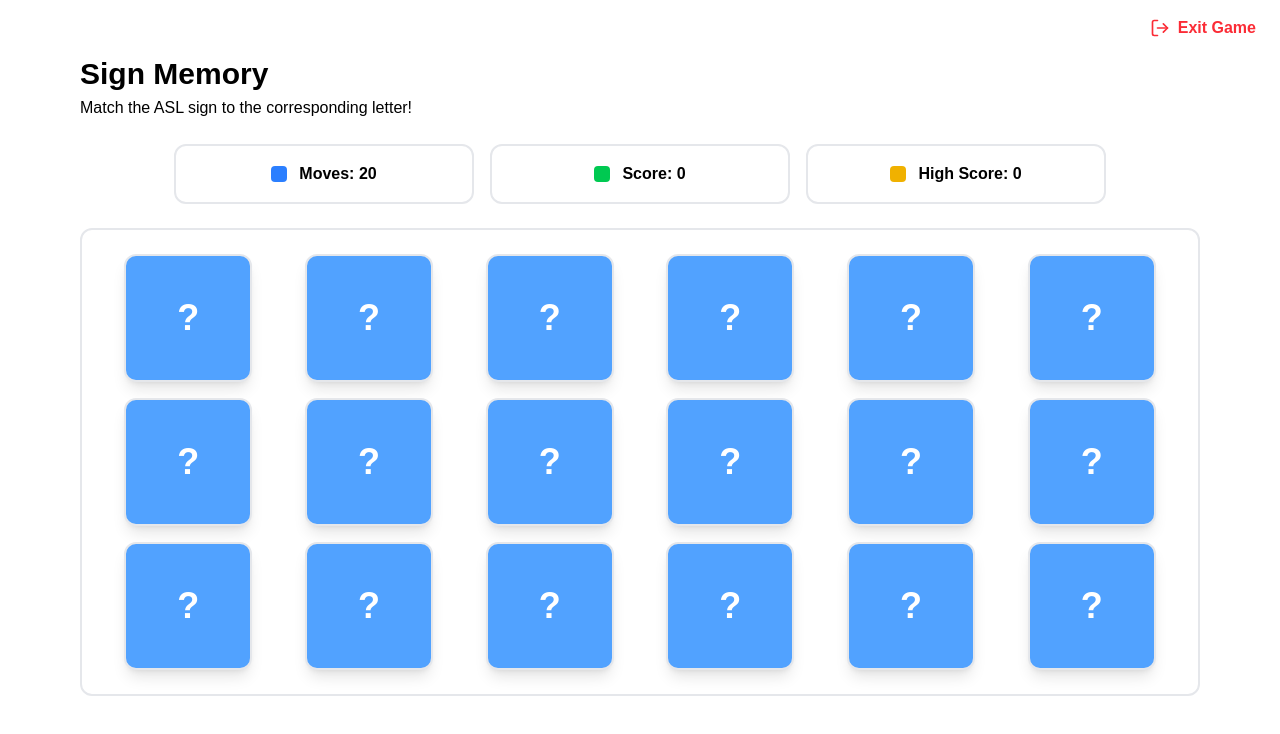
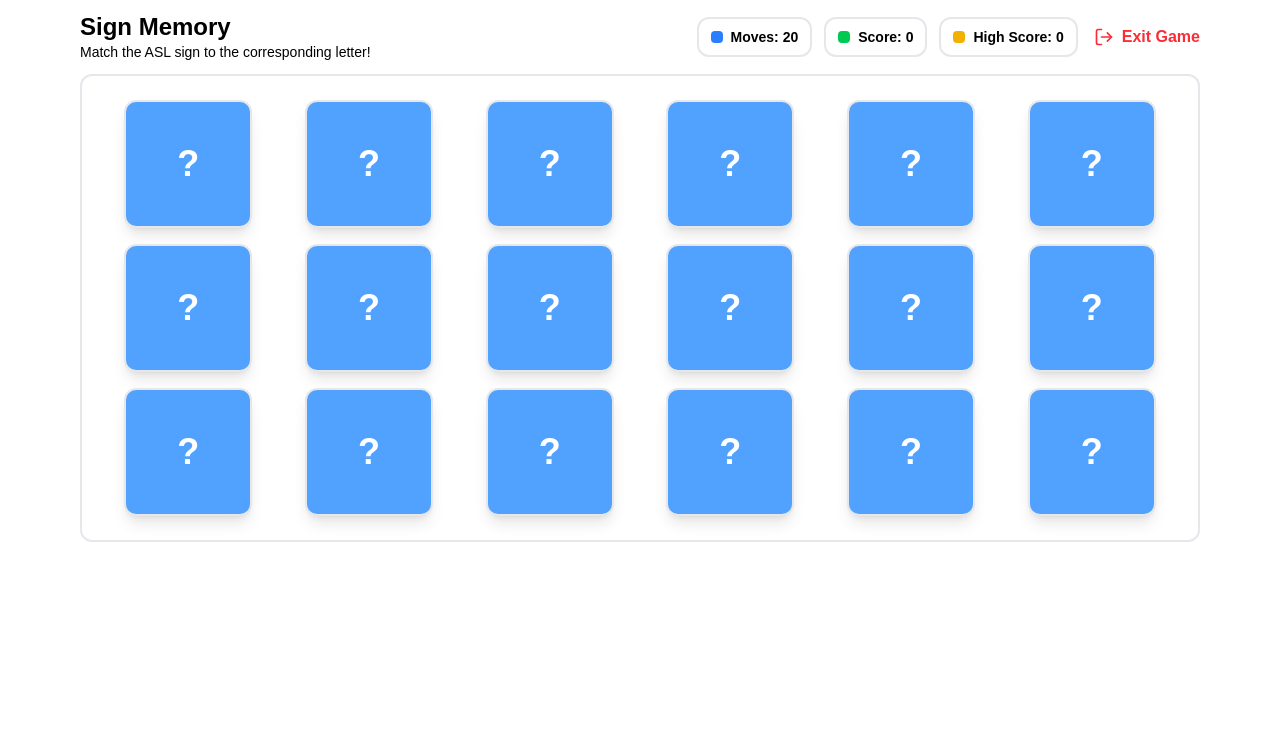
Before and after one commit to CalebR04/Educational-App-Design-Project, a Next.js app in the folder my-app/: page /games/memory in a window 1280 px wide. Shown: the top 734 px of the page. Built offline with nearby package versions, Linux system fonts and the light colour scheme.

Commit message:
Updated sizing on some pages

```diff
--- a/my-app/app/games/combos/page.tsx
+++ b/my-app/app/games/combos/page.tsx
@@ -220,18 +220,8 @@ export default function SignComboPage() {
 
   return (
     <div className="h-screen bg-white text-[#111827] flex flex-col overflow-hidden">
-      <div className="flex justify-end px-6 pt-4 shrink-0">
-        <button
-          onClick={() => setShowExitConfirm(true)}
-          className="flex items-center gap-2 text-red-500 hover:text-red-600 font-bold transition"
-        >
-          <LogOut className="w-5 h-5" />
-          Exit Game
-        </button>
-      </div>
-
       {/* Main Content Area */}
-      <main className="w-full max-w-7xl mx-auto px-4 py-4 sm:py-8 flex-1 flex flex-col justify-start h-full">
+      <main className="w-full max-w-7xl mx-auto px-4 py-2 flex-1 flex flex-col justify-start h-full">
 
         <div className="w-full flex flex-col gap-2">
 
@@ -242,13 +232,21 @@ export default function SignComboPage() {
               <p className="text-blue-600 font-bold text-[10px] sm:text-xs uppercase tracking-widest mt-1">Phrase {currentIdx + 1} of 5</p>
             </div>
             <div className="flex items-center gap-3 sm:gap-6">
-              <button onClick={() => setShowInfoModal(true)} className="text-gray-400 hover:text-blue-500 transition-colors" title="Scoring & Tips">
-                <Info size={24} className="sm:w-6 sm:h-6" />
-              </button>
               <div className="text-right">
                 <p className="text-[10px] sm:text-xs font-bold text-gray-400 uppercase leading-none">Score</p>
                 <p className="text-xl sm:text-2xl font-black text-black leading-none mt-1">{score}</p>
               </div>
+              <button onClick={() => setShowInfoModal(true)} className="flex items-center gap-1.5 text-gray-400 hover:text-blue-500 font-bold transition-colors">
+                <Info size={20} />
+                <span className="text-sm">Info</span>
+              </button>
+              <button
+                onClick={() => setShowExitConfirm(true)}
+                className="flex items-center gap-2 text-red-500 hover:text-red-600 font-bold transition"
+              >
+                <LogOut className="w-5 h-5" />
+                <span className="text-base">Exit Game</span>
+              </button>
             </div>
           </div>
 
@@ -310,7 +308,7 @@ export default function SignComboPage() {
 
 
           {/* WORK AREA */}
-          <div className="bg-blue-50/50 border-2 border-dashed border-blue-200 rounded-xl p-3 min-h-[100px] flex flex-wrap gap-2 sm:gap-3 items-center justify-center transition-all shrink-0">
+          <div className="bg-blue-50/50 border-2 border-dashed border-blue-200 rounded-xl p-3 h-32 flex flex-wrap gap-2 sm:gap-3 items-center justify-center overflow-hidden shrink-0">
             {workArea.length === 0 ? (
               <div className="flex flex-col items-center text-blue-300">
                 <MoveHorizontal size={20} className="mb-1" />
@@ -334,7 +332,7 @@ export default function SignComboPage() {
                     }`}
                   >
                     {/* Sizes for the Work Area */}
-                    <div className="w-14 h-20 sm:w-16 sm:h-24 md:w-20 md:h-28 lg:w-24 lg:h-36 2xl:w-28 2xl:h-40 bg-gray-100 rounded-md overflow-hidden shrink-0">
+                    <div className="w-16 h-20 bg-gray-100 rounded-md overflow-hidden shrink-0">
                        <video
                           src={sign.videoUrl}
                           autoPlay
@@ -397,7 +395,7 @@ export default function SignComboPage() {
                         setHint("");
                       }}
                       // Sizes for the Bank Area
-                      className="h-24 sm:h-28 md:h-32 lg:h-36 xl:h-48 2xl:h-56 aspect-[3/4] bg-gray-50 border border-gray-200 rounded-xl overflow-hidden hover:border-blue-400 hover:shadow-md transition-all active:scale-95 group animate-in fade-in duration-300 relative shrink-0"
+                      className="h-20 sm:h-24 md:h-28 lg:h-32 xl:h-40 2xl:h-48 aspect-[3/4] bg-gray-50 border border-gray-200 rounded-xl overflow-hidden hover:border-blue-400 hover:shadow-md transition-all active:scale-95 group animate-in fade-in duration-300 relative shrink-0"
                     >
                       <div className="w-full h-full pointer-events-none bg-slate-900">
                           <video
--- a/my-app/app/games/leaderboard/page.tsx
+++ b/my-app/app/games/leaderboard/page.tsx
@@ -32,20 +32,20 @@ export default function LeaderboardPage() {
     <div className="min-h-screen bg-white">
       <Navbar active="Games" />
 
-      <main className="max-w-7xl mx-auto px-4 py-8">
+      <main className="max-w-7xl mx-auto px-4 py-4">
 
         {/* Header */}
-        <div className="mb-8">
-          <h1 className="text-3xl font-bold text-gray-900 mb-2">Leaderboard</h1>
+        <div className="mb-4">
+          <h1 className="text-3xl font-bold text-gray-900 mb-1">Leaderboard</h1>
           <p className="text-gray-600">Compete with learners from around the world</p>
         </div>
 
         {/* Nav Tabs */}
-        <div className="flex gap-2 mb-8 border-b-2 border-gray-200">
-          <Link href="/games" className="px-6 py-3 font-bold text-lg text-gray-600 hover:text-gray-900 transition-all">
+        <div className="flex gap-2 mb-4 border-b-2 border-gray-200">
+          <Link href="/games" className="px-6 py-2 font-bold text-lg text-gray-600 hover:text-gray-900 transition-all">
             Games
           </Link>
-          <span className="px-6 py-3 font-bold text-lg text-blue-600 relative">
+          <span className="px-6 py-2 font-bold text-lg text-blue-600 relative">
             Leaderboard
             <div className="absolute bottom-0 left-0 right-0 h-0.5 bg-blue-600" />
           </span>
--- a/my-app/app/games/memory/page.tsx
+++ b/my-app/app/games/memory/page.tsx
@@ -141,37 +141,39 @@ export default function MemoryGame() {
 
   return (
     <div className="min-h-screen bg-white">
-      <div className="flex justify-end px-6 pt-4">
-        <button
-          onClick={() => setShowExitConfirm(true)}
-          className="flex items-center gap-2 text-red-500 hover:text-red-600 font-bold transition"
-        >
-          <LogOut className="w-5 h-5" />
-          Exit Game
-        </button>
-      </div>
+      <main className="max-w-6xl mx-auto px-4 py-3">
+        {/* Header row: title + stats + exit */}
+        <div className="flex items-center gap-4 mb-3">
+          <div className="flex-1">
+            <h1 className="text-2xl font-bold text-black leading-tight">Sign Memory</h1>
+            <p className="text-black text-sm">Match the ASL sign to the corresponding letter!</p>
+          </div>
 
-      <main className="max-w-6xl mx-auto mt-4 px-4">
-        {/* Title */}
-        <h1 className="text-3xl font-bold text-black">Sign Memory</h1>
-        <p className="text-black mt-1">Match the ASL sign to the corresponding letter!</p>
+          <div className="flex gap-3 shrink-0">
+            <div className="flex items-center bg-white border-2 border-gray-200 rounded-xl px-3 py-2 gap-2">
+              <div className="w-3 h-3 bg-blue-500 rounded-sm shrink-0"></div>
+              <div className="font-semibold text-black text-sm whitespace-nowrap">Moves: {moves}</div>
+            </div>
+            <div className="flex items-center bg-white border-2 border-gray-200 rounded-xl px-3 py-2 gap-2">
+              <div className="w-3 h-3 bg-green-500 rounded-sm shrink-0"></div>
+              <div className="font-semibold text-black text-sm whitespace-nowrap">Score: {score}</div>
+            </div>
+            <div className="flex items-center bg-white border-2 border-gray-200 rounded-xl px-3 py-2 gap-2">
+              <div className="w-3 h-3 bg-yellow-500 rounded-sm shrink-0"></div>
+              <div className="font-semibold text-black text-sm whitespace-nowrap">High Score: {highScore}</div>
+            </div>
+          </div>
 
-        <div className="mt-6 flex gap-4 flex-wrap justify-center">
-          <div className="flex items-center bg-white border-2 border-gray-200 rounded-xl px-6 py-4 flex-1 max-w-[300px] justify-center gap-3">
-            <div className="w-4 h-4 bg-blue-500 rounded-sm"></div>
-            <div className="font-semibold text-black text-center">Moves: {moves}</div>
-          </div>
-          <div className="flex items-center bg-white border-2 border-gray-200 rounded-xl px-6 py-4 flex-1 max-w-[300px] justify-center gap-3">
-            <div className="w-4 h-4 bg-green-500 rounded-sm"></div>
-            <div className="font-semibold text-black text-center">Score: {score}</div>
-          </div>
-          <div className="flex items-center bg-white border-2 border-gray-200 rounded-xl px-6 py-4 flex-1 max-w-[300px] justify-center gap-3">
-            <div className="w-4 h-4 bg-yellow-500 rounded-sm"></div>
-            <div className="font-semibold text-black text-center">High Score: {highScore}</div>
-          </div>
+          <button
+            onClick={() => setShowExitConfirm(true)}
+            className="flex items-center gap-2 text-red-500 hover:text-red-600 font-bold transition shrink-0"
+          >
+            <LogOut className="w-5 h-5" />
+            Exit Game
+          </button>
         </div>
 
-        <div className="mt-6 relative bg-white border-2 border-gray-200 rounded-xl p-6">
+        <div className="relative bg-white border-2 border-gray-200 rounded-xl p-6">
           <div className="grid grid-cols-6 gap-4 justify-items-center">
             {cards.map((card, index) => {
               const isMatched = card.matched;
--- a/my-app/app/games/page.tsx
+++ b/my-app/app/games/page.tsx
@@ -66,17 +66,17 @@ export default function GamesPage() {
     <div className="min-h-screen bg-white">
       <Navbar active="Games" />
 
-      <main className="max-w-7xl mx-auto px-4 py-8">
-        <div className="mb-8">
-          <h1 className="text-3xl font-bold text-gray-900 mb-2">Game Center</h1>
+      <main className="max-w-7xl mx-auto px-4 py-4">
+        <div className="mb-4">
+          <h1 className="text-3xl font-bold text-gray-900 mb-1">Game Center</h1>
           <p className="text-gray-600">
             Play games and compete with learners worldwide
           </p>
         </div>
 
-        <div className="flex gap-2 mb-8 border-b-2 border-gray-200">
+        <div className="flex gap-2 mb-4 border-b-2 border-gray-200">
           <button
-            className={`px-6 py-3 font-bold text-lg transition-all relative ${
+            className={`px-6 py-2 font-bold text-lg transition-all relative ${
               activeTab === "Games" ? "text-blue-600" : "text-gray-600 hover:text-gray-900"
             }`}
           >
@@ -88,20 +88,20 @@ export default function GamesPage() {
 
           <Link
             href="/games/leaderboard"
-            className="px-6 py-3 font-bold text-lg text-gray-600 hover:text-gray-900 transition-all"
+            className="px-6 py-2 font-bold text-lg text-gray-600 hover:text-gray-900 transition-all"
           >
             Leaderboard
           </Link>
         </div>
 
-        <div className="grid md:grid-cols-3 gap-6 mb-12">
+        <div className="grid md:grid-cols-3 gap-6">
           {games.map((game) => {
             const inner = (
               <>
-                <div className={`flex-1 bg-linear-to-br ${game.gradient} p-8 text-white`}>
-                  <div className="text-4xl mb-4">{game.icon}</div>
-                  <h2 className="text-2xl font-bold mb-2">{game.title}</h2>
-                  <p className="text-white/90 text-sm mb-4">{game.description}</p>
+                <div className={`flex-1 bg-linear-to-br ${game.gradient} p-6 text-white`}>
+                  <div className="text-3xl mb-3">{game.icon}</div>
+                  <h2 className="text-xl font-bold mb-2">{game.title}</h2>
+                  <p className="text-white/90 text-sm mb-3">{game.description}</p>
                   <div className="flex items-center gap-3">
                     <div className="inline-flex bg-white/20 backdrop-blur px-3 py-1 rounded-full text-sm font-semibold">
                       {game.difficulty}
@@ -113,7 +113,7 @@ export default function GamesPage() {
                     )}
                   </div>
                 </div>
-                <div className="p-6 grid grid-cols-2 gap-4">
+                <div className="p-4 grid grid-cols-2 gap-4">
                   <div>
                     <p className="text-2xl font-bold text-gray-900">{game.plays}</p>
                     <p className="text-xs text-gray-600">Games Played</p>
```
